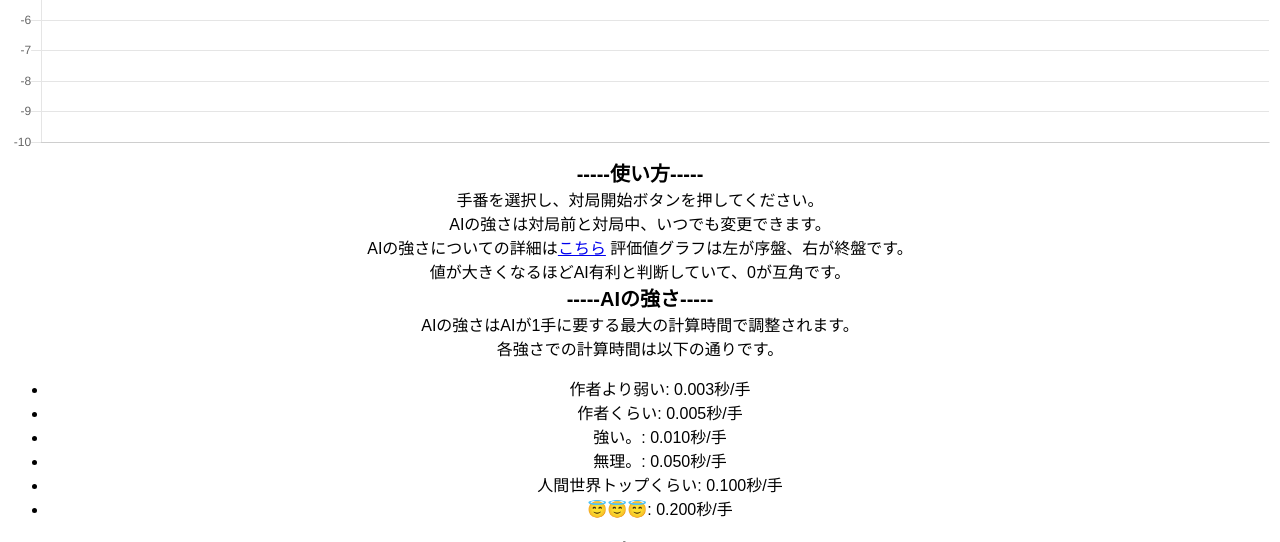
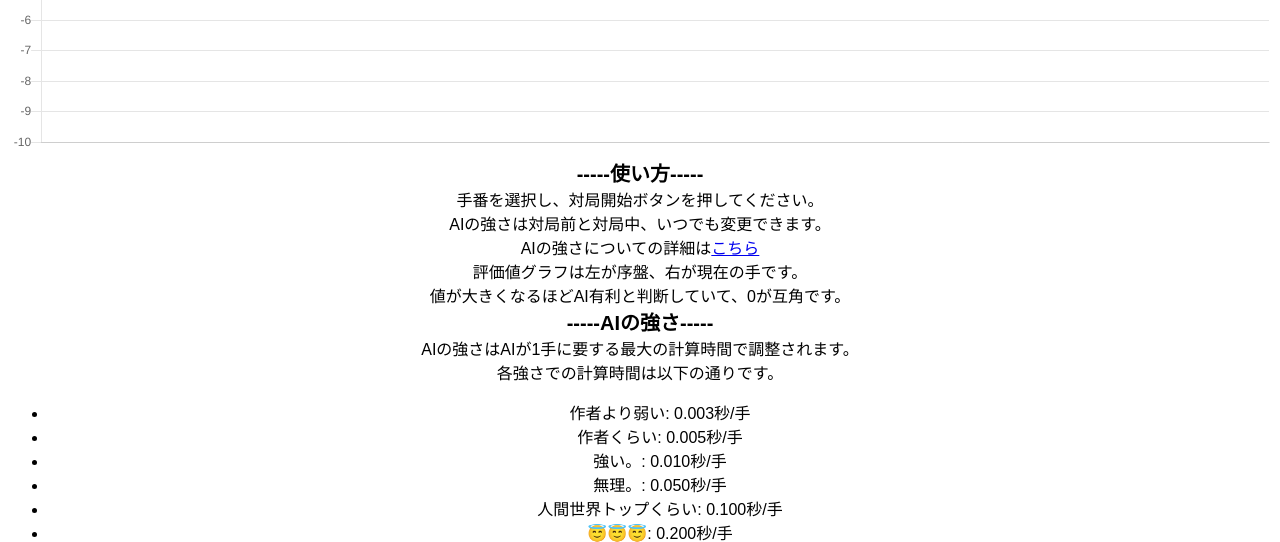
Before and after one commit to Nyanyan/Egaroucid_early, a Python web app: template templates/base.html in a window 1280 px wide. Shown: the part 1353-1895 px from the top of the page. Run offline with Jinja, Linux system fonts and the light colour scheme; the template is opened without the code that fills it, so the values that code supplies are empty; some libraries are stand-ins or nearby versions.

Commit message:
drawing update

```diff
--- a/templates/base.html
+++ b/templates/base.html
@@ -56,8 +56,8 @@
             <div>
                 手番を選択し、対局開始ボタンを押してください。<br>
                 AIの強さは対局前と対局中、いつでも変更できます。<br>
-                AIの強さについての詳細は<a href="#strength">こちら</a>
-                評価値グラフは左が序盤、右が終盤です。<br>
+                AIの強さについての詳細は<a href="#strength">こちら</a><br>
+                評価値グラフは左が序盤、右が現在の手です。<br>
                 値が大きくなるほどAI有利と判断していて、0が互角です。<br>
             </div>
         </div>
@@ -79,15 +79,15 @@
         <div align="center">
             <div class="sub_title">-----お知らせ-----</div>
             正式公開前に、オセロ世界選手権世界4位経験者の方と0.100秒/手で対戦していただきました。<br>
-            その様子は<a href="https://www.youtube.com/watch?v=7SMzAaNkfVc&lc=UgwUHI1qZIok2TvpGDx4AaABAg.9RGEhjcbmpt9RGFdX1K6bB">YouTube</a>で見られます。
+            その様子は<a href="https://www.youtube.com/watch?v=7SMzAaNkfVc&lc=UgwUHI1qZIok2TvpGDx4AaABAg.9RGEhjcbmpt9RGFdX1K6bB" target="_blank">YouTube</a>で見られます。
         </div>
         <div align="center">
             <div class="sub_title">Made by にゃにゃん(山名琢翔)</div>
-            <a href="https://github.com/Nyanyan/Web_Egaroucid">このページのGitHubレポジトリ</a><br>
-            <a href="https://github.com/Nyanyan/Reversi">使われているAIの旧バージョンのGitHubレポジトリ</a><br>
-            <a href="https://nyanyan.github.io/">Webサイト</a><br>
-            <a href="https://twitter.com/takuto_yamana">Twitter(作品投稿)</a><br>
-            <a href="https://twitter.com/Nyanyan_Cube">Twitter(雑多な方)</a>
+            <a href="https://github.com/Nyanyan/Web_Egaroucid" target="_blank">このページのGitHubレポジトリ</a><br>
+            <a href="https://github.com/Nyanyan/Reversi" target="_blank">使われているAIの旧バージョンのGitHubレポジトリ</a><br>
+            <a href="https://nyanyan.github.io/" target="_blank">Webサイト</a><br>
+            <a href="https://twitter.com/takuto_yamana" target="_blank">Twitter(作品投稿)</a><br>
+            <a href="https://twitter.com/Nyanyan_Cube" target="_blank">Twitter(雑多な方)</a>
         </div>
         <script src="https://cdnjs.cloudflare.com/ajax/libs/Chart.js/2.7.2/Chart.bundle.js"></script>
         <script src="static/js/script.js"></script>
```
